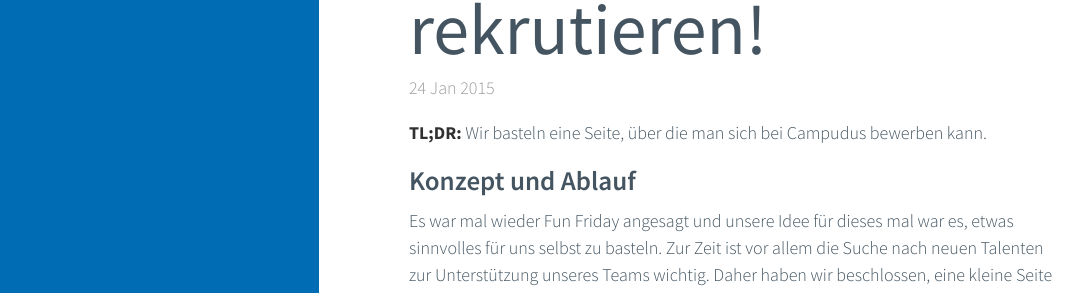
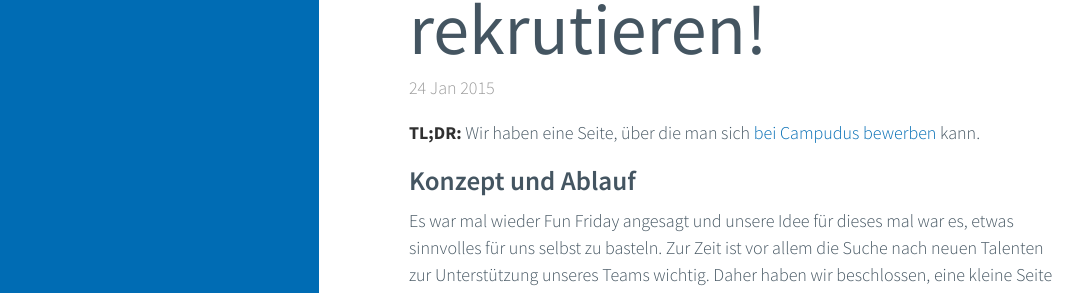
Before and after one commit to campudus/campudus.github.io, a Jekyll site: the page built from de/blog/_posts/2015-01-24-were-hiring.md, in a window 1280 px wide and 900 px high. Shown: the part 178-471 px from the top of the window, without its empty margins (5-1088 px from the left). Built offline with Jekyll 4.4.1, drawn with Linux system fonts in a browser that asks for light colours; some of the changed text lies outside the part shown.

Commit message:
Update blog post about jobs
Signed-off-by: Joern Bernhardt <jb@campudus.com>

```diff
--- a/de/blog/_posts/2015-01-24-were-hiring.md
+++ b/de/blog/_posts/2015-01-24-were-hiring.md
@@ -11,7 +11,7 @@ tags:
 - jobs
 - fun friday
 ---
-**TL;DR:** Wir basteln eine Seite, über die man sich bei Campudus bewerben kann.
+**TL;DR:** Wir haben eine Seite, über die man sich [bei Campudus bewerben](https://campudus.github.io/de/jobs/) kann.
 
 ## Konzept und Ablauf
 Es war mal wieder Fun Friday angesagt und unsere Idee für dieses mal war es, etwas sinnvolles für uns selbst zu basteln. Zur Zeit ist vor allem die Suche nach neuen Talenten zur Unterstützung unseres Teams wichtig. Daher haben wir beschlossen, eine kleine Seite zu basteln, die potentielle Bewerber nutzen können, um sich uns vorzustellen.
```
Also changed, not shown: other parts of de/blog/_posts/2015-01-24-were-hiring.md (+2 -0 lines).
